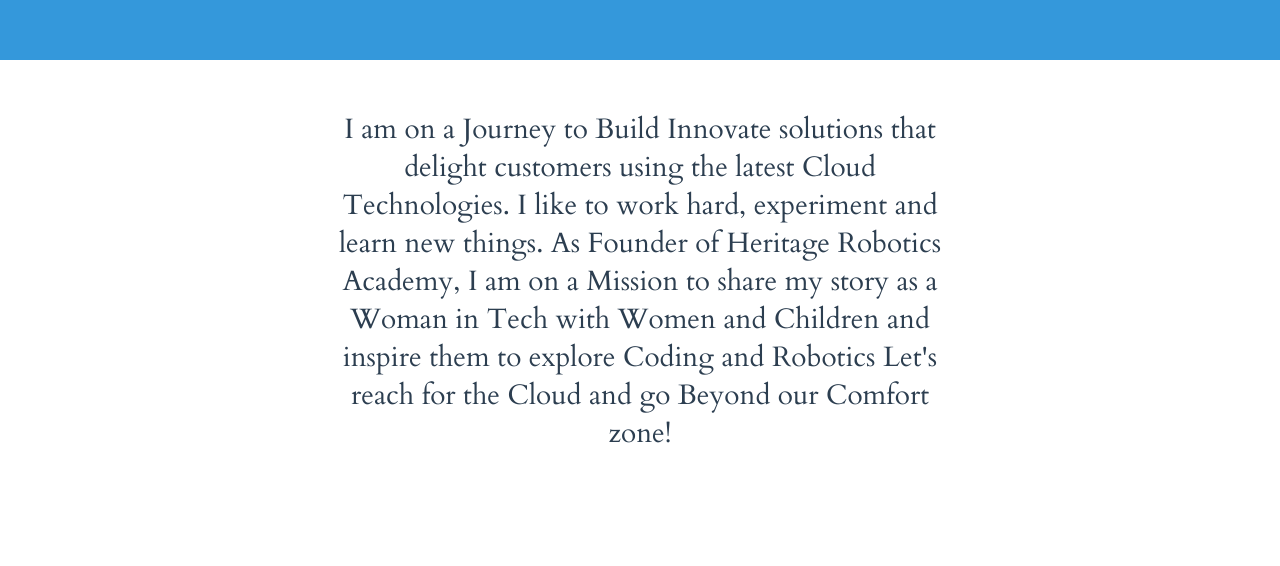
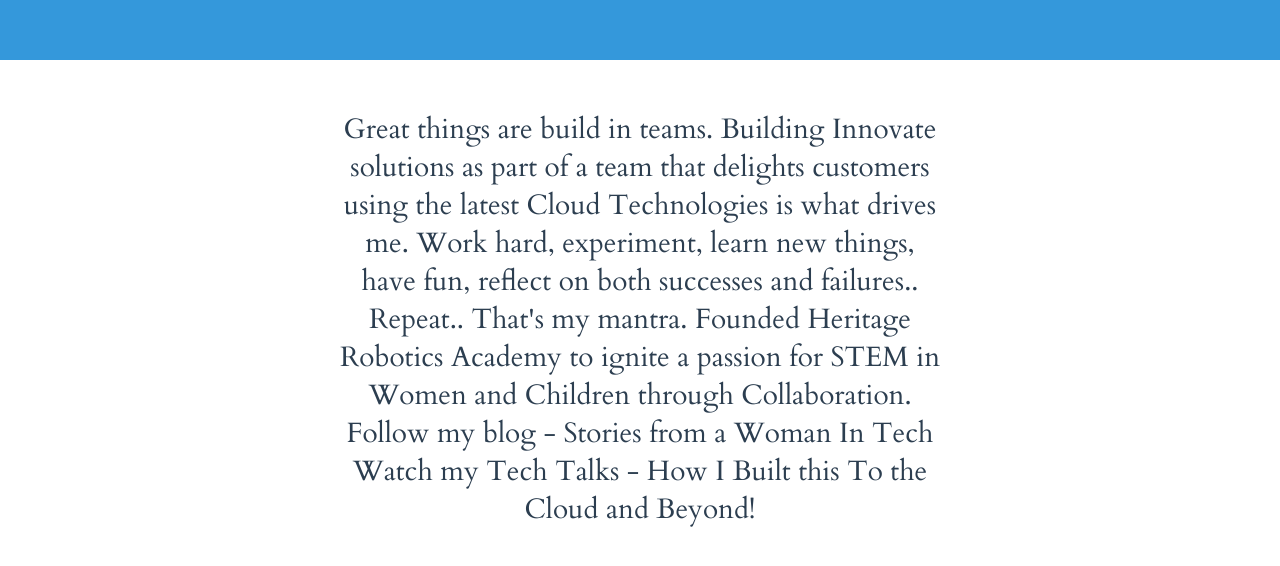
Before and after one commit to nachobot/my-portfolio, a plain HTML site: page index.html in a window 1280 px wide. Shown: the part 2048-2614 px from the top of the page. Drawn offline with Linux system fonts and the light colour scheme.

Commit message:
Updated Mission Statement

```diff
--- a/index.html
+++ b/index.html
@@ -116,11 +116,15 @@
 
     <section class="section section--alignCentered section--description">
       <p class="color--darkgrey section__description">
-        I am on a Journey to Build Innovate solutions that delight customers using the latest Cloud Technologies.
-        I like to work hard, experiment and learn new things.
-        As Founder of Heritage Robotics Academy, I am on a Mission to share my story as a Woman in Tech with Women and Children and inspire them to explore Coding and Robotics
+        Great things are build in teams. Building Innovate solutions as part of a team that delights customers using the latest Cloud Technologies is what drives me.
+        Work hard, experiment, learn new things, have fun, reflect on both successes and failures.. Repeat.. That's my mantra.
+        Founded Heritage Robotics Academy to ignite a passion for STEM in Women and Children through Collaboration.
 
-        Let's reach for the Cloud and go Beyond our Comfort zone!
+        Follow my blog - Stories from a Woman In Tech
+
+        Watch my Tech Talks - How I Built this
+
+        To the Cloud and Beyond!
       </p>
 
     <div class="background--skyBlue modal--closed">
```
Also changed, not shown: 1 other file.
